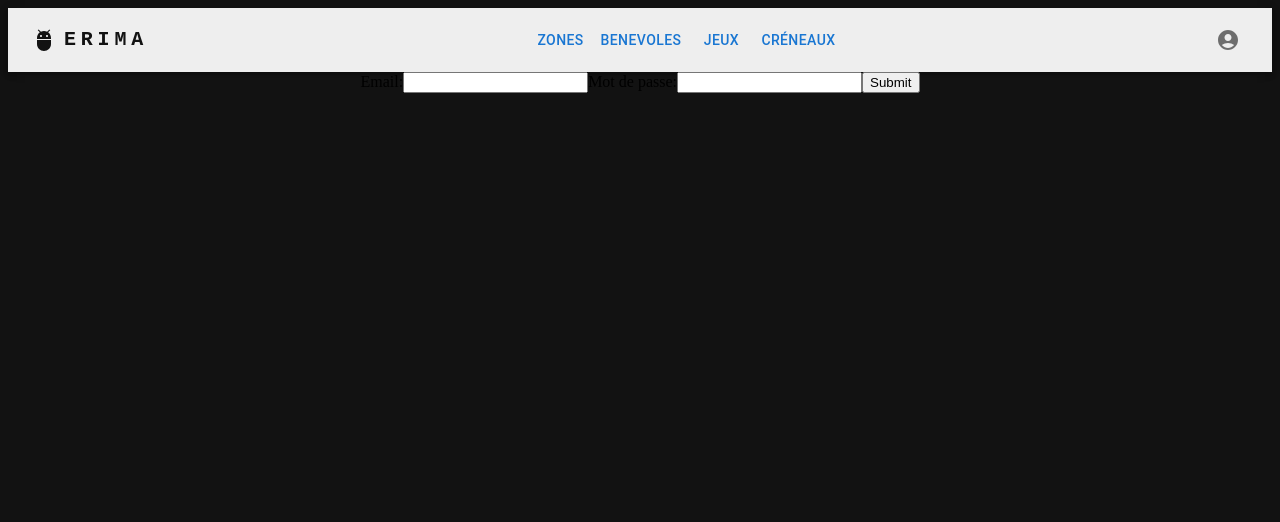
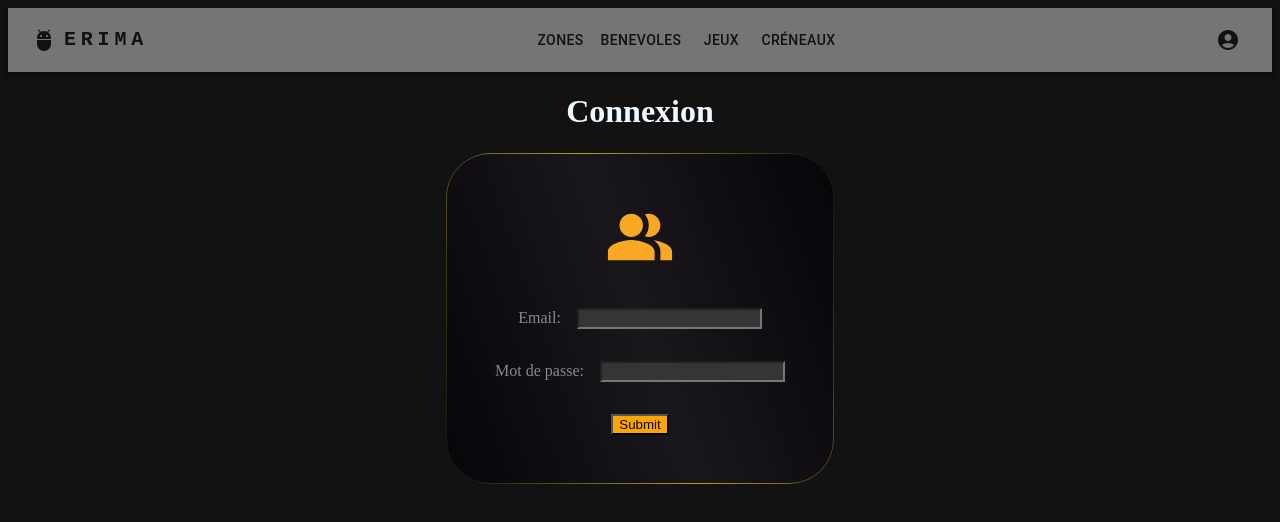
Before and after one commit to EAgnese/awi-festival-front, a React (Vite) app: page /connexion in a window 1280 px wide. Shown: the top 522 px of the page. Built offline with nearby package versions, Linux system fonts and the light colour scheme.

Commit message:
design connexion ok

```diff
--- /dev/null
+++ b/src/assets/connexion.css
@@ -0,0 +1,21 @@
+#formConnexion{
+    display:flex;
+    flex-direction: column;
+}
+#formConnexion label{
+    margin-top: 2rem;
+}
+
+#bouton-submit{
+    background-color: orange;
+    color:black !important;
+}
+#button-submit:hover{
+    background-color: blue;
+    color: white;
+}
+.input-class{
+    margin-left: 1rem;
+    background-color: rgb(53, 53, 53);
+    color:white;
+}
--- a/src/assets/jeu.css
+++ b/src/assets/jeu.css
@@ -48,7 +48,7 @@
     background-color: orange;
     color:black !important;
 }
-#button-submit:hover{
+#button-submit-base:hover{
     background-color: blue;
     color: white;
 }
--- a/src/assets/navBar.css
+++ b/src/assets/navBar.css
@@ -1,17 +1,11 @@
-.link{
+Button{
     color: #121212!important;
     text-decoration:none;
 }
 #navBar{
-    background-color: #eeeeee;
+    background-color: #757575!important;
     color: #121212;
 }
-/*
-.MuiBox-root css-1t6c9ts{
-   display: flex;
-   flex: auto;
-   background-color: red;
-}*/
 .buttonNav:hover {
     background-color: #12121261!important;
 }
--- a/src/assets/utilisateur.css
+++ b/src/assets/utilisateur.css
@@ -28,7 +28,11 @@ h1{
     margin-top: 2rem;
 }
 #div-modifierMDP{
+    justify-content: center;
     margin-top: 2rem;
+}
+#titre-MD{
+    color:blue!important;
 }
 #formMDP{
     display:flex;
--- a/src/components/Connexion.tsx
+++ b/src/components/Connexion.tsx
@@ -3,6 +3,10 @@ import axios from "axios";
 import { useNavigate } from "react-router-dom";
 import { isConnected } from "../middleware/token";
 import { notify } from "../middleware/notification";
+import PeopleAltIcon from '@mui/icons-material/PeopleAlt';
+import { yellow} from '@mui/material/colors';
+import '../assets/connexion.css';
+
 
 export default function Connexion() {
   const [email, setEmail] = useState("");
@@ -25,10 +29,9 @@ export default function Connexion() {
       data: {email: email, mdp: mdp},
     };
     axios(reqOptions).then(function (response) {
-      //notify("Connexion réussie", "success")
       //recupération du token
       localStorage.setItem("token", response.data);
-      navigation("../")
+      navigation("../zone/")
       window.location.reload()
 
     })
@@ -42,22 +45,36 @@ export default function Connexion() {
     });
   }
   return (
-    <form onSubmit={handleSubmit}>
-      <label>Email:
+    <div>
+      <h1>Connexion</h1>
+      <div id="div-utilisateur">
+        <div className="gradient-cards">
+            <div>
+              <div className="container-card bg-yellow-box">
+                <PeopleAltIcon sx={{ width: 70,height: 70, color: yellow[800]}}/>
+                <form id="formConnexion" onSubmit={handleSubmit}>
+                  <label className="card-description">Email:
                     <input
                       required
+                      className="input-class"
                       type="text"
                       onChange={(e) => setEmail(e.target.value)}
                     />
                   </label>
-      <label>Mot de passe:
+                  <label className="card-description">Mot de passe:
                     <input
                       required
+                      className="input-class"
                       type="password"
                       onChange={(e) => setMdp(e.target.value)}
                     />
                   </label>
-      <input type="submit"/>
+                  <input id="bouton-submit" type="submit"/>
                 </form>
+              </div>
+            </div>
+        </div>
+      </div>
+    </div>
   )
 }
--- a/src/components/JeuComponent.tsx
+++ b/src/components/JeuComponent.tsx
@@ -314,7 +314,7 @@ export default function JeuComponent() {
                                             value={item.idJeu.toString()}
                                             onClick={handleDelete}
                                         >
-                                            <ClearIcon />
+                                            <ClearIcon sx={{color: blue[800] }}/>
                                         </Button>
 
                                         <Link to={`update/`+item.idJeu} className='link'>
--- a/src/components/UtilisateurComponent.tsx
+++ b/src/components/UtilisateurComponent.tsx
@@ -90,7 +90,7 @@ export default function UtilisateurComponent() {
                                             value={item.idUtilisateur.toString()}
                                             onClick={handleDelete}
                                         >
-                                            <ClearIcon />
+                                            <ClearIcon sx={{color: blue[800] }} />
                                         </Button>
 
                                         <Link to={`profil/`+item.idUtilisateur} className='link'>
--- a/src/components/UtilisateurFormComponent.tsx
+++ b/src/components/UtilisateurFormComponent.tsx
@@ -97,10 +97,10 @@ export default function UtilisateurFormComponent(props : PropsUtilisateurForm) {
       axios(reqOptions).then(function (response) {
         if(props.isUpdate){
           notify("Données modifiées ", "success")
-          navigation("../")
+          navigation("../benevole/")
         }else{
           notify("Utilisateur créé ", "success")
-          navigation("../")
+          navigation("../benevole/")
         }
       })
       .catch(error => {
@@ -168,7 +168,7 @@ export default function UtilisateurFormComponent(props : PropsUtilisateurForm) {
                       />
                     </label> : null}
                     {modifMdp ? null :
-                    <input id="bouton-submit-base" type="submit"/>
+                    <input id="bouton-submit"type="submit"/>
                     }
                   </form>
                 </div>
@@ -179,10 +179,11 @@ export default function UtilisateurFormComponent(props : PropsUtilisateurForm) {
       {memeId(Number(params.idUtilisateur)) ?
       <div id="div-modifierMDP">
         <div className="gradient-cards">
-            <div>
+
             <div className="container-card bg-yellow-box">
               <div className="card-title">
                 <Button
+                    id="titre-MD"
                     key={"modifierMdp"}
                     onClick={handleModifMdp}
                     >
@@ -212,7 +213,6 @@ export default function UtilisateurFormComponent(props : PropsUtilisateurForm) {
             </div>
         </div>
       </div>
-      </div>
       :null
       }
     </div>
--- a/src/components/ZoneInfoComponent.tsx
+++ b/src/components/ZoneInfoComponent.tsx
@@ -101,6 +101,7 @@ export default function ZoneInfoComponent() {
                     </div>
                 ))}
             </div>
+            {isConnected() ?
                 <div>
                     <Button
                         key={"attribuerJeu"}
@@ -109,6 +110,7 @@ export default function ZoneInfoComponent() {
                         <Link to={`/zone/attribution_Jeu/`+params.idZone} className='link-ajout-jeu'>Ajouter un jeu</Link>
                     </Button>
                 </div>
+            :null}
             <div>
                 <h1>Listes créneaux & bénévoles</h1>
                 <ul>
```
Lines whose indentation alone changed are shown as unchanged.
